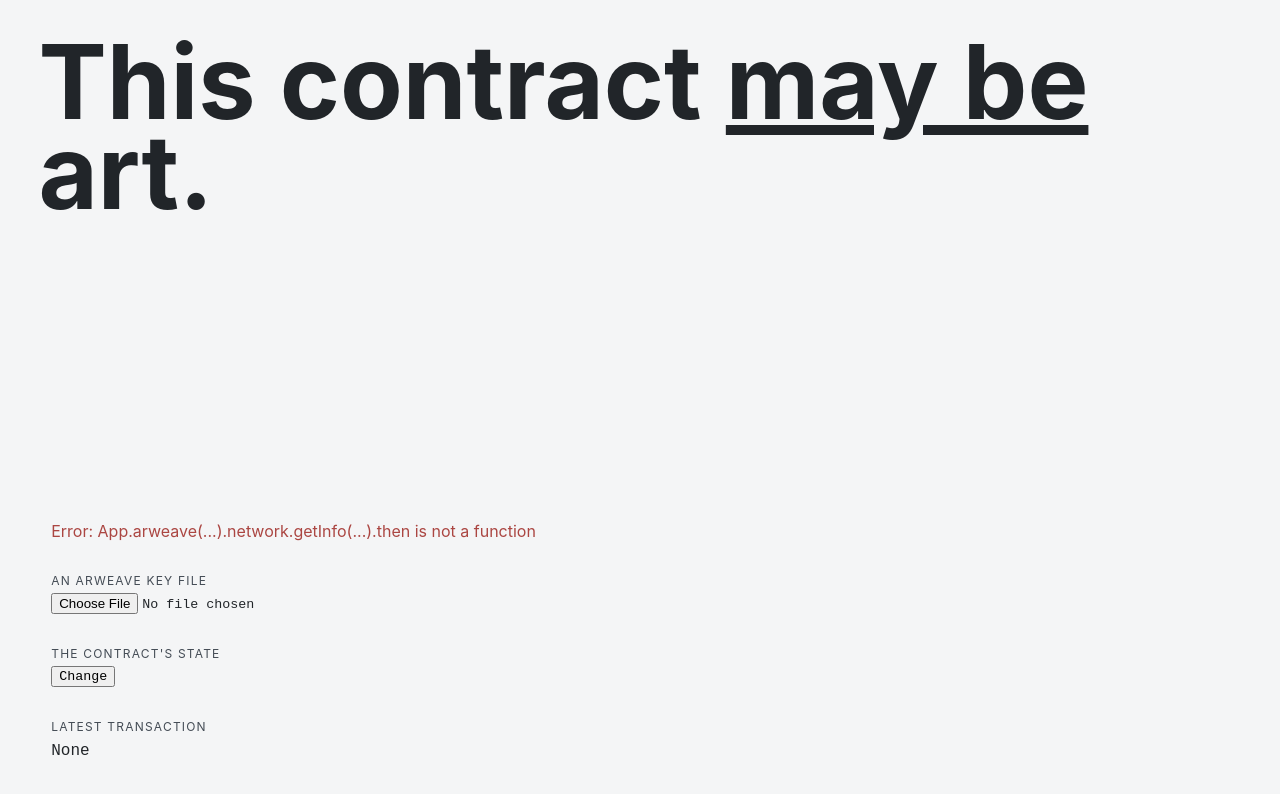
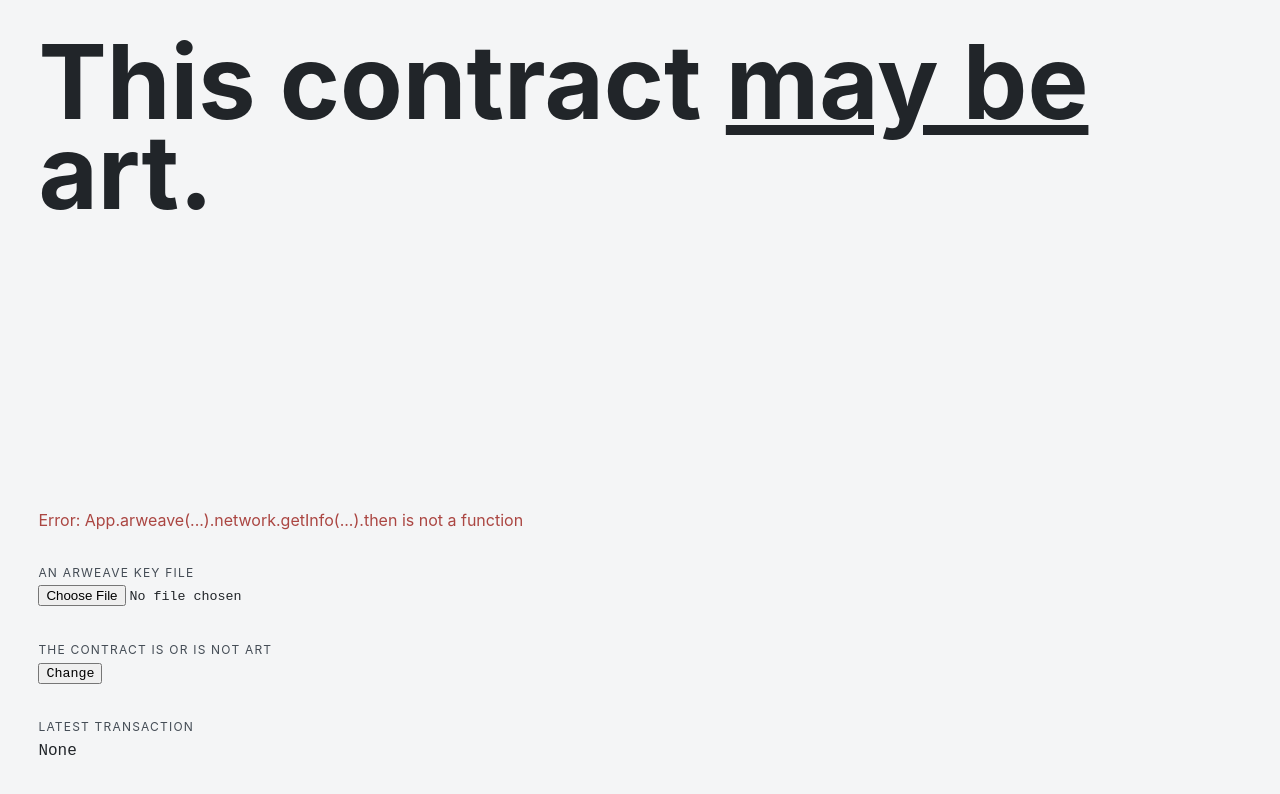
Before and after one commit to christopheradams/is-art-weave, a website built with Vite: page index.html in a window 1280 px wide. Built offline with nearby package versions, Linux system fonts and the light colour scheme; what arweave would draw is missing.

Commit message:
Use fieldset tag

```diff
--- a/index.css
+++ b/index.css
@@ -36,11 +36,6 @@ body {
   text-decoration: underline;
 }
 
-#is-art-form {
-  margin-left: 1vw;
-  margin-top: 2em;
-}
-
 #is-art-error {
   color: #ab4642;
   opacity: 1;
@@ -65,8 +60,14 @@ body {
   font-family: monospace;
 }
 
+fieldset {
+  min-width: 0;
+  padding: 0;
+  margin: 0;
+  border: 0;
+}
+
 .is-art-form-group {
-  border: 0;
   margin-top: 2em;
 }
 
--- a/index.html
+++ b/index.html
@@ -20,15 +20,15 @@
       <form id="is-art-form" action="" method="get">
         <div id="is-art-error">
         </div>
-        <div id="is-art-keyfile-group" class="is-art-form-group">
+        <fieldset id="is-art-keyfile-group" class="is-art-form-group">
           <label for="is-art-keyfile" class="is-art-label">An Arweave key file</label>
           <input class="is-art-btn" id="is-art-keyfile" type="file" accept="application/json" required>
-        </div>
-        <div class="is-art-form-group">
-          <label for="is-art-submit" class="is-art-label">The contract's state</label>
+        </fieldset>
+        <fieldset class="is-art-form-group">
+          <label for="is-art-submit" class="is-art-label">The contract is or is not art</label>
           <input class="is-art-btn" id="is-art-submit" type="submit" value="Change">
-        </div>
-        <div id="is-art-tx-group" class="is-art-form-group">
+        </fieldset>
+        <fieldset id="is-art-tx-group" class="is-art-form-group">
           <label for="is-art-tx" class="is-art-label">
             Latest Transaction
             <span id="is-art-tx-confirmation" class="is-art-form-text">
@@ -37,7 +37,7 @@
           <span id="is-art-tx" class="is-art-form-text">
             None
           </span>
-        </div>
+        </fieldset>
       </form>
     </div>
   </div>
```
